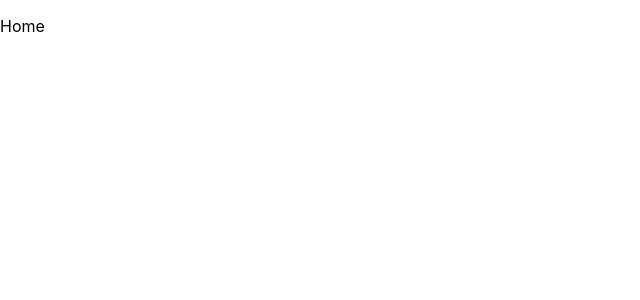
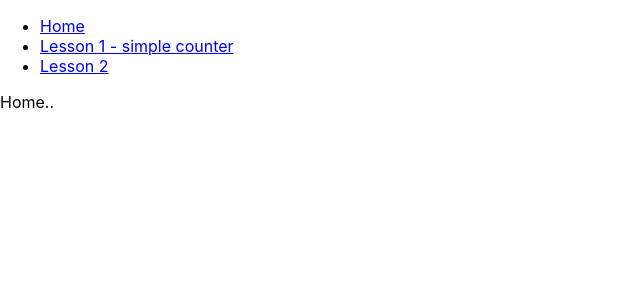
Before and after one commit to Shwartz/react-ts-lessons, a React app: page / in a window 1280 px wide. Shown: the top 300 px of the page, without its empty margins (0-640 px from the left). Built offline with nearby package versions, Linux system fonts and the light colour scheme.

Commit message:
Template for pages, Main menu

```diff
--- a/src/App.tsx
+++ b/src/App.tsx
@@ -1,5 +1,5 @@
 import React from 'react';
-import {BrowserRouter as Router, Route} from 'react-router-dom'
+import {BrowserRouter as Router, Route, Link} from 'react-router-dom'
 import Home from './Home';
 import Lesson1 from './lesson-1/Lesson1';
 import Lesson2 from './lesson-2/Lesson2';
@@ -14,9 +14,18 @@ export class App extends React.Component<IProps> {
         return (
             <Router>
                 <div>
-                    <Route exact path="/" component={Home}/>
-                    <Route path="/lesson-1" component={Lesson1}/>
-                    <Route path="/lesson-2" component={Lesson2}/>
+                    <nav>
+                        <ul>
+                            <li><Link to="/">Home</Link></li>
+                            <li><Link to="/lesson-1">Lesson 1 - simple counter</Link></li>
+                            <li><Link to="/lesson-2">Lesson 2</Link></li>
+                        </ul>
+                    </nav>
+                    <section>
+                        <Route exact path="/" component={Home}/>
+                        <Route path="/lesson-1" component={Lesson1}/>
+                        <Route path="/lesson-2" component={Lesson2}/>
+                    </section>
                 </div>
             </Router>
         )
--- a/src/Home.tsx
+++ b/src/Home.tsx
@@ -9,7 +9,7 @@ export class Home extends React.Component<IProps> {
     render() {
         return (
             <div>
-                <p>Home</p>
+                <p>Home..</p>
             </div>
         );
     }
```
